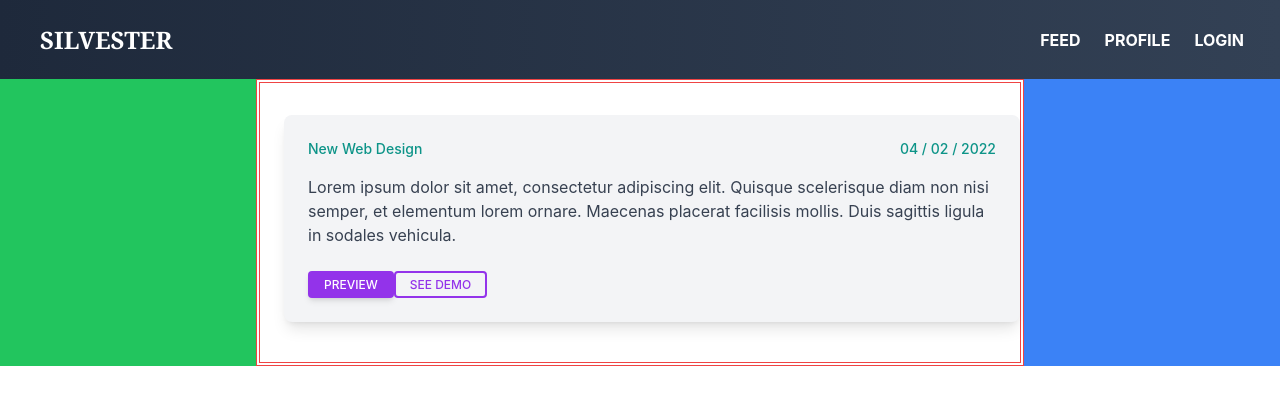
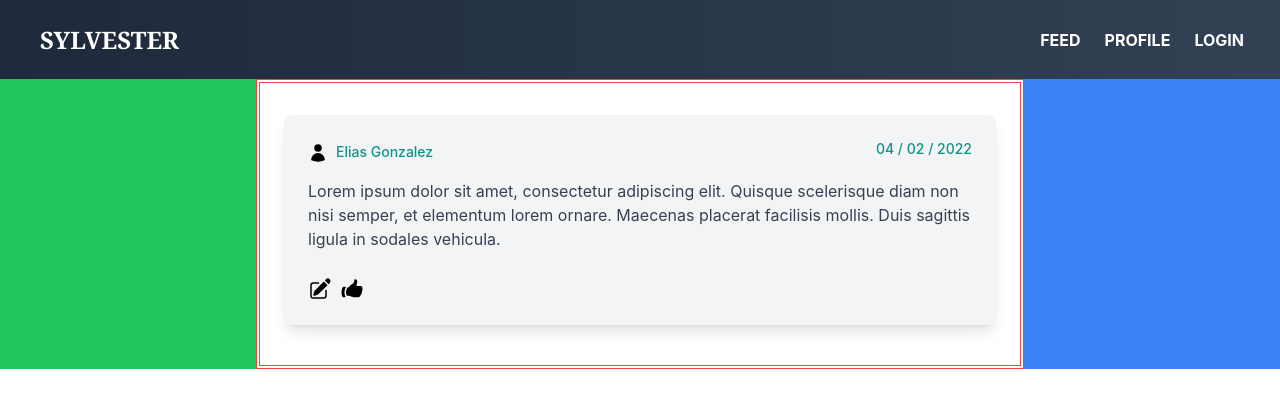
Before and after one commit to Michael-Robertson2/PrimaryKeys-P2-Frontend, a React (Create React App) app in the folder my-app/: page /feed in a window 1280 px wide. Shown: the top 408 px of the page. Built offline with nearby package versions, Linux system fonts and the light colour scheme.

Commit message:
Adds post component

```diff
--- a/my-app/package.json
+++ b/my-app/package.json
@@ -3,6 +3,8 @@
   "version": "0.1.0",
   "private": true,
   "dependencies": {
+    "@heroicons/react": "^2.0.13",
+    "@heroicons/vue": "^2.0.13",
     "@testing-library/jest-dom": "^5.16.5",
     "@testing-library/react": "^13.4.0",
     "@testing-library/user-event": "^13.5.0",
--- a/my-app/src/components/Navbar.tsx
+++ b/my-app/src/components/Navbar.tsx
@@ -10,7 +10,7 @@ function Navbar() {
           {/* Title */}
           <a className="text-2xl font-bold leading-relaxed inline-block mr-4 py-2 whitespace-nowrap uppercase text-white hover:opacity-80">
             <Link to={"/"}>
-              Silvester
+              Sylvester
             </Link>
           </a>
         </div>
--- a/my-app/src/components/Post.tsx
+++ b/my-app/src/components/Post.tsx
@@ -1,19 +1,26 @@
 import React from "react";
+import { PencilSquareIcon } from '@heroicons/react/24/solid'
+import { HandThumbUpIcon } from '@heroicons/react/24/solid'
+import { UserIcon } from '@heroicons/react/24/solid'
 
-function Post(){
-    return(
+function Post() {
+    return (
         <ol className="pt-8">
             {/* if u need to make a list of posts, create inside OL (ordered list), each post is an INDIVIDUAL li (list item) */}
             <li>
                 <div className="md:flex flex-start">
-      <div className="block p-6 rounded-lg shadow-lg bg-gray-100  ml-6 mb-10">
+                    <div className="block p-6 rounded-lg shadow-lg bg-gray-100  ml-6 mr-6 mb-10">
                         <div className="flex justify-between mb-4">
-          <a href="#!" className="font-medium text-teal-600 hover:text-teal-900 focus:text-purple-800 duration-300 transition ease-in-out text-sm">New Web Design</a>
-          <a href="#!" className="font-medium text-teal-600 hover:text-teal-900 focus:text-purple-800 duration-300 transition ease-in-out text-sm">04 / 02 / 2022</a>
+                            <div>
+                                <UserIcon className="inline-block h-5 pr-2"/>
+                                <a href="#!" className="inline-block font-medium text-teal-600 hover:text-teal-900 focus:text-slate-400 duration-300 transition ease-in-out text-sm">Elias Gonzalez</a>
+                            </div>
+
+                            <a href="#!" className="font-medium text-teal-600 hover:text-teal-900 focus:text-slate-400 duration-300 transition ease-in-out text-sm">04 / 02 / 2022</a>
                         </div>
                         <p className="text-gray-700 mb-6">Lorem ipsum dolor sit amet, consectetur adipiscing elit. Quisque scelerisque diam non nisi semper, et elementum lorem ornare. Maecenas placerat facilisis mollis. Duis sagittis ligula in sodales vehicula.</p>
-        <button type="button" className="inline-block px-4 py-1.5 bg-purple-600 text-white font-medium text-xs leading-tight uppercase rounded shadow-md hover:bg-purple-700 hover:shadow-lg focus:bg-purple-700 focus:shadow-lg focus:outline-none focus:ring-0 active:bg-purple-800 active:shadow-lg transition duration-150 ease-in-out" data-mdb-ripple="true">Preview</button>
-        <button type="button" className="inline-block px-3.5 py-1 border-2 border-purple-600 text-purple-600 font-medium text-xs leading-tight uppercase rounded hover:bg-black hover:bg-opacity-5 focus:outline-none focus:ring-0 transition duration-150 ease-in-out" data-mdb-ripple="true">See demo</button>
+                        <PencilSquareIcon className="inline-block h-6 pr-2 hover:opacity-40 transition duration-150 ease-in-out" />
+                        <HandThumbUpIcon className="inline-block h-6 pr-2 hover:opacity-40 transition duration-150 ease-in-out" />
                     </div>
                 </div>
             </li>
```
Also changed, not shown: 1 other file (tests, documents, lock files or other folders). Lines whose indentation alone changed are shown as unchanged.
